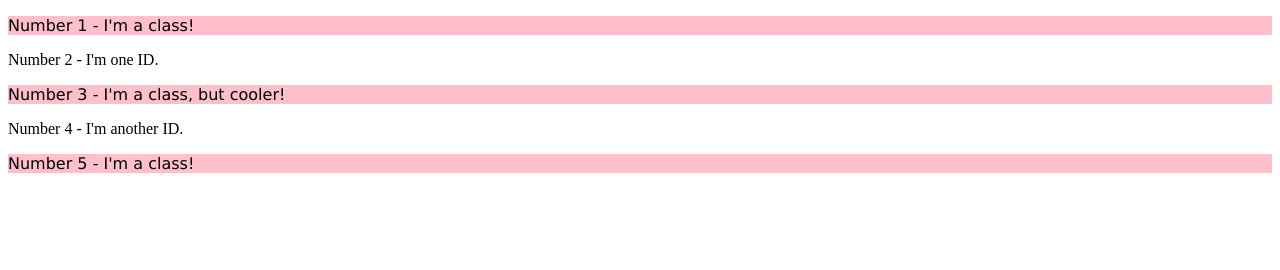
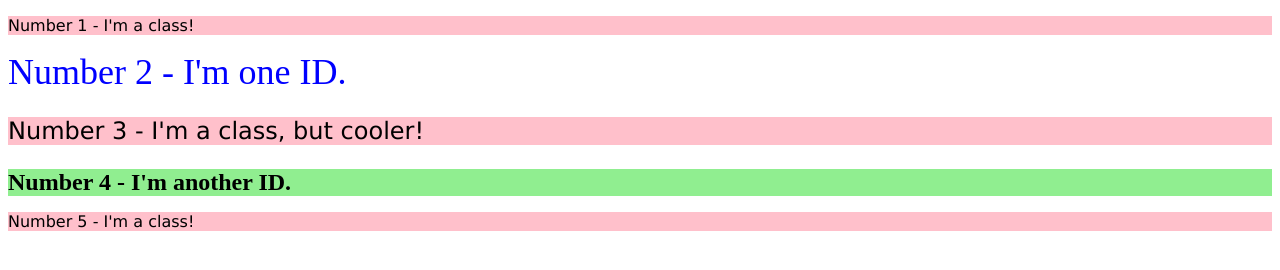
Before and after one commit to hokocodes/odin-css-exercises, a plain HTML site: page 02-class-id-selectors/index.html in a window 1280 px wide. Drawn offline with Linux system fonts and the light colour scheme.

Commit message:
finished 02 03 and 04

```diff
--- a/02-class-id-selectors/index.html
+++ b/02-class-id-selectors/index.html
@@ -9,9 +9,9 @@
   </head>
   <body>
     <p>Number 1 - I'm a class!</p>
-    <div id="2">Number 2 - I'm one ID.</div>
-    <p id="3">Number 3 - I'm a class, but cooler!</p>
-    <div id="4">Number 4 - I'm another ID.</div>
+    <div id="two">Number 2 - I'm one ID.</div>
+    <p id="three">Number 3 - I'm a class, but cooler!</p>
+    <div id="four">Number 4 - I'm another ID.</div>
     <p>Number 5 - I'm a class!</p>
   </body>
 </html>
--- a/02-class-id-selectors/style.css
+++ b/02-class-id-selectors/style.css
@@ -3,17 +3,17 @@ p {
     background-color: pink;
 }
 
-#2 {
+#two {
     color: blue;
     font-size: 36px;
 
 }
 
-#3 {
+#three {
     font-size: 24px;
 }
 
-#4 {
+#four {
     background-color: lightgreen;
     font-size: 24px;
     font-weight: bold;
```
Also changed, not shown: 03-grouping-selectors/index.html (+2 -2 lines), 03-grouping-selectors/style.css (+14 -0 lines), 04-chaining-selectors/style.css (+9 -0 lines), 1 other file.
